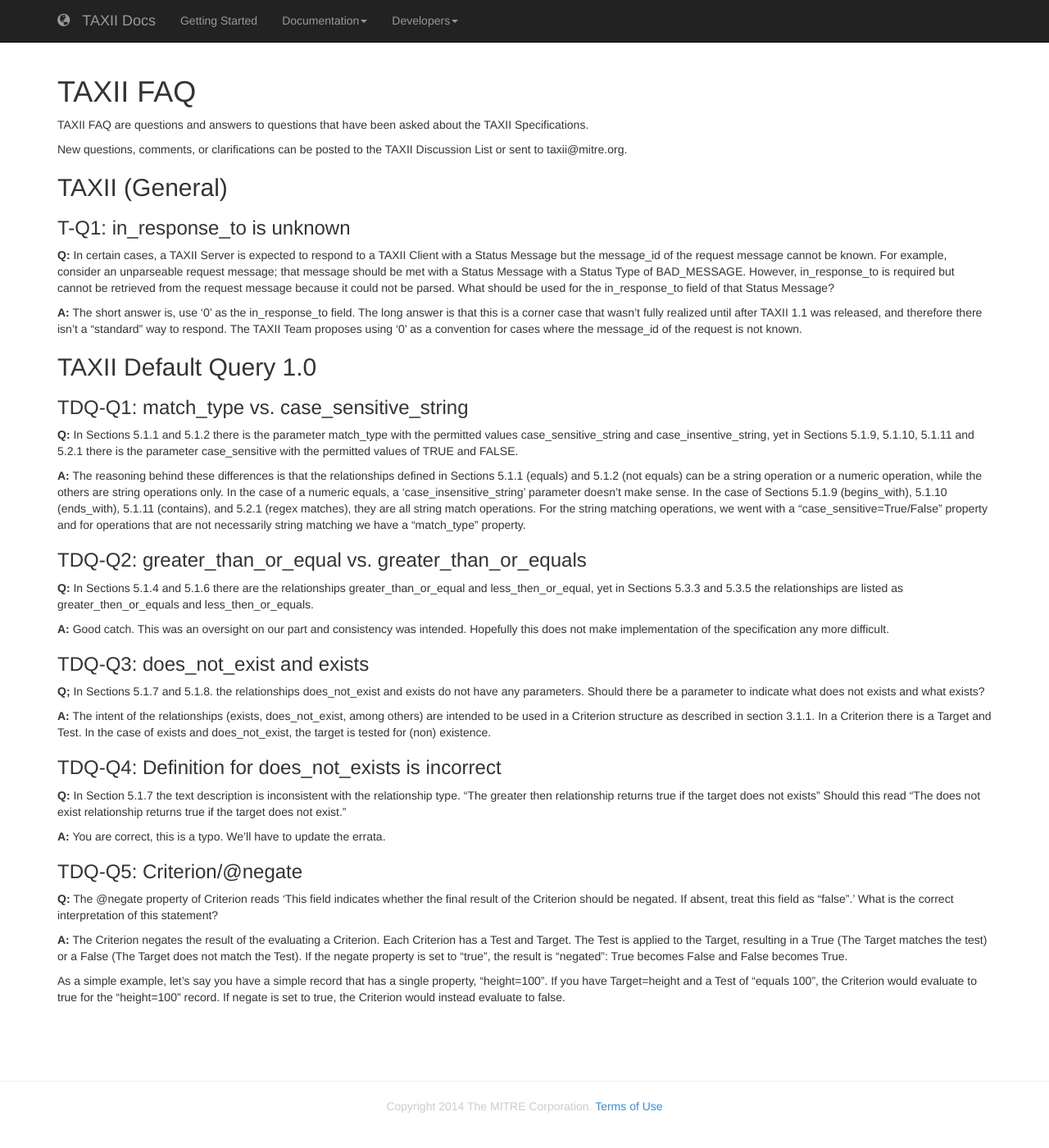
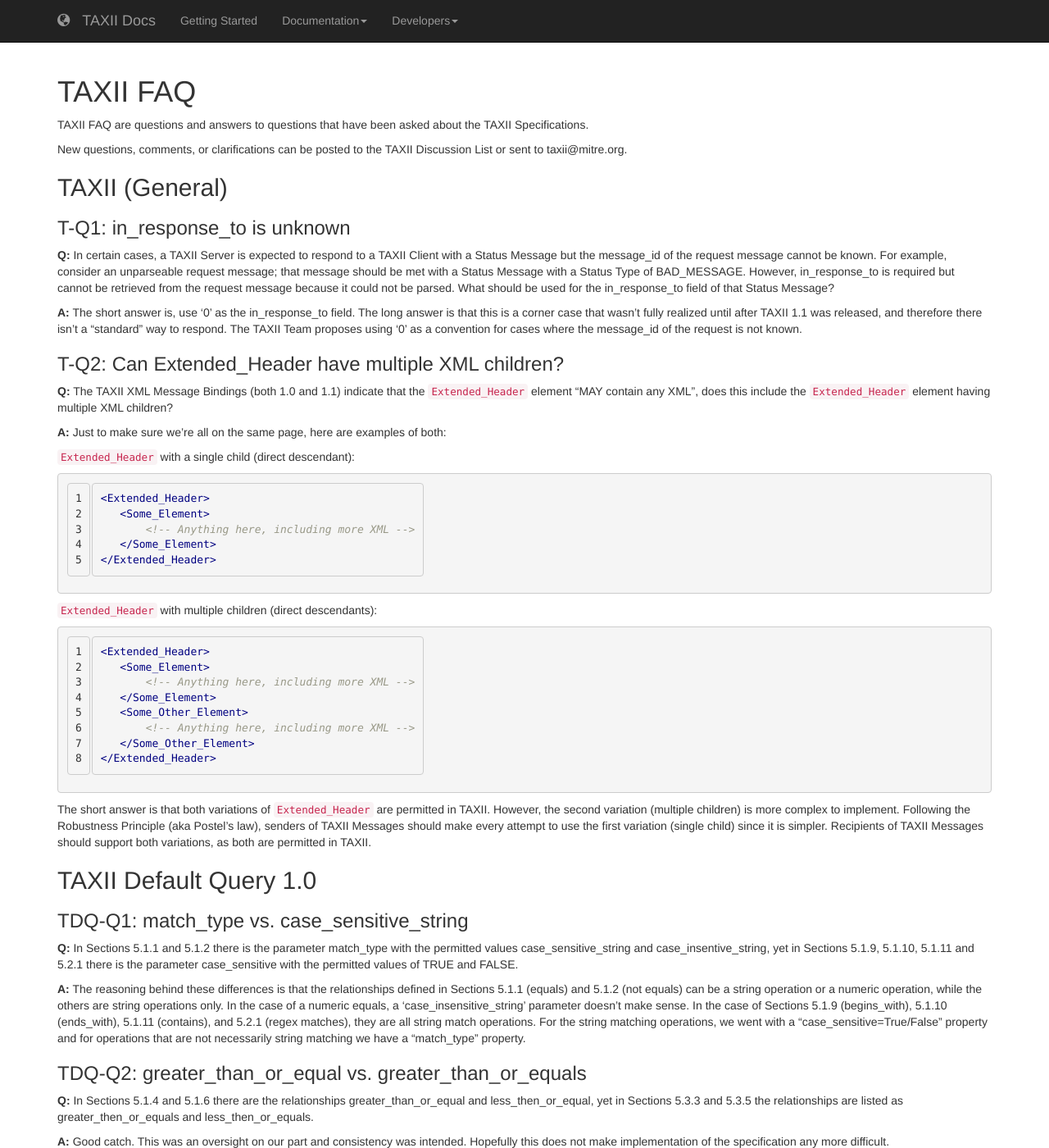
Before and after one commit to TAXIIProject/taxiiproject.github.io, a Jekyll site: the page built from documentation/faq/index.md, in a window 1280 px wide and 1400 px high. Shown: the whole window at 82% size. Built offline with Jekyll 4.4.1, drawn with Linux system fonts in a browser that asks for light colours; Markdown is read by kramdown in place of the engine named in the settings.

Commit message:
Added faq item for Extended_Header children

```diff
--- a/documentation/faq/index.md
+++ b/documentation/faq/index.md
@@ -20,6 +20,39 @@ field of that Status Message?
 **A:** The short answer is, use '0' as the in_response_to field. The long answer is that this is a corner case that
 wasn't fully realized until after TAXII 1.1 was released, and therefore there isn't a "standard" way to respond. The
 TAXII Team proposes using '0' as a convention for cases where the message_id of the request is not known.
+
+### T-Q2: Can Extended_Header have multiple XML children?
+
+**Q:** The TAXII XML Message Bindings (both 1.0 and 1.1) indicate that the `Extended_Header` element "MAY contain any
+XML", does this include the `Extended_Header` element having multiple XML children?
+
+**A:** Just to make sure we're all on the same page, here are examples of both:
+
+`Extended_Header` with a single child (direct descendant):
+{% highlight xml linenos %}
+<Extended_Header>
+   <Some_Element>
+       <!-- Anything here, including more XML -->
+   </Some_Element>
+</Extended_Header>
+{% endhighlight %}
+
+`Extended_Header` with multiple children (direct descendants):
+{% highlight xml linenos %}
+<Extended_Header>
+   <Some_Element>
+       <!-- Anything here, including more XML -->
+   </Some_Element>
+   <Some_Other_Element>
+       <!-- Anything here, including more XML -->
+   </Some_Other_Element>
+</Extended_Header>
+{% endhighlight %}
+
+The short answer is that both variations of `Extended_Header` are permitted in TAXII. However, the second
+variation (multiple children) is more complex to implement. Following the Robustness Principle (aka Postel's law),
+senders of TAXII Messages should make every attempt to  use the first variation (single child) since it is simpler.
+Recipients of TAXII Messages should support both variations, as both are permitted in TAXII.
 
 ## TAXII Default Query 1.0
 
```
